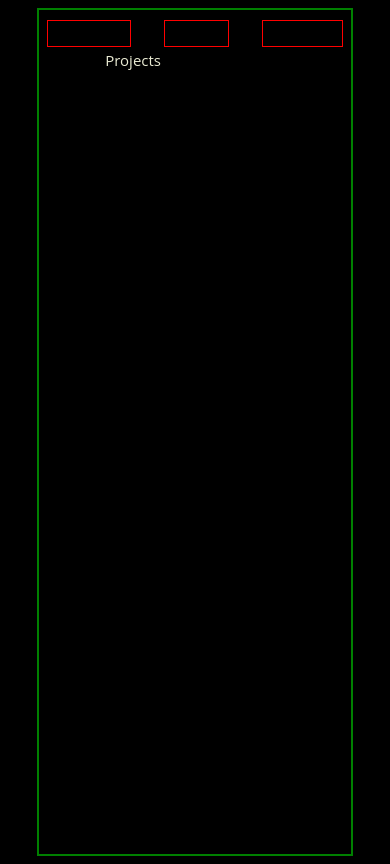
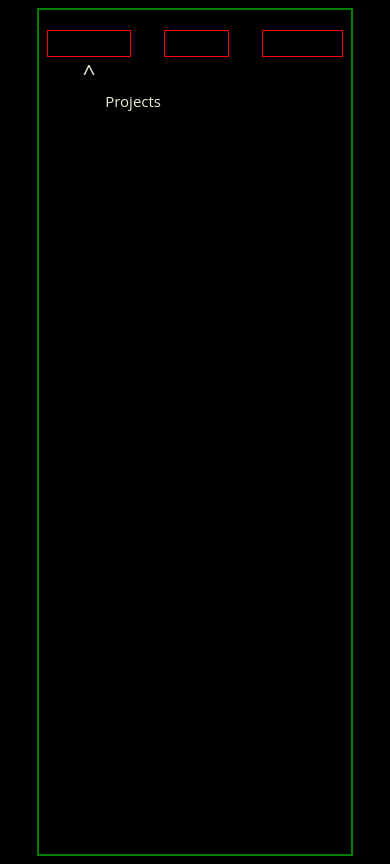
Before and after one commit to spark-c/spark-c.github.io, a React (Create React App) app in the folder app/: page / in a window 390 px wide. Both pictures are taken after a click on the button "Swap!". Built offline with nearby package versions, Linux system fonts and the light colour scheme.

Commit message:
added '^' selector back to mobile header

```diff
--- a/app/src/components/SectionButton.js
+++ b/app/src/components/SectionButton.js
@@ -19,7 +19,7 @@ const SectionButton = ({ label, selected, onSectionSelect, drawBraces }) => {
                 <label>{renderedLabel}</label><br/>
             </button>
             <div className="selected-marker">
-                {label == selected && isLargeScreen? "^":""}
+                {label == selected? "^":""}
             </div>
         </div>
     );
--- a/app/src/components/stylesheet.css
+++ b/app/src/components/stylesheet.css
@@ -190,7 +190,7 @@ h1 {
 }
 
 .header {
-    margin-top: 10px;
+    margin-top: 20px;
     display: flex;
     justify-content: center;
 }
@@ -204,7 +204,7 @@ h1 {
 .header > .section-buttons {
     display: flex;
     justify-content: space-between;
-    align-items: center;
+    align-items: flex-start;
     width: 95%
 }
 
@@ -224,7 +224,7 @@ button {
 }
 
 .selected-marker {
-    font-size: 1rem;
+    font-size: 1.5rem;
     display: flex;
     justify-content: center;
     letter-spacing: 0px;
```
